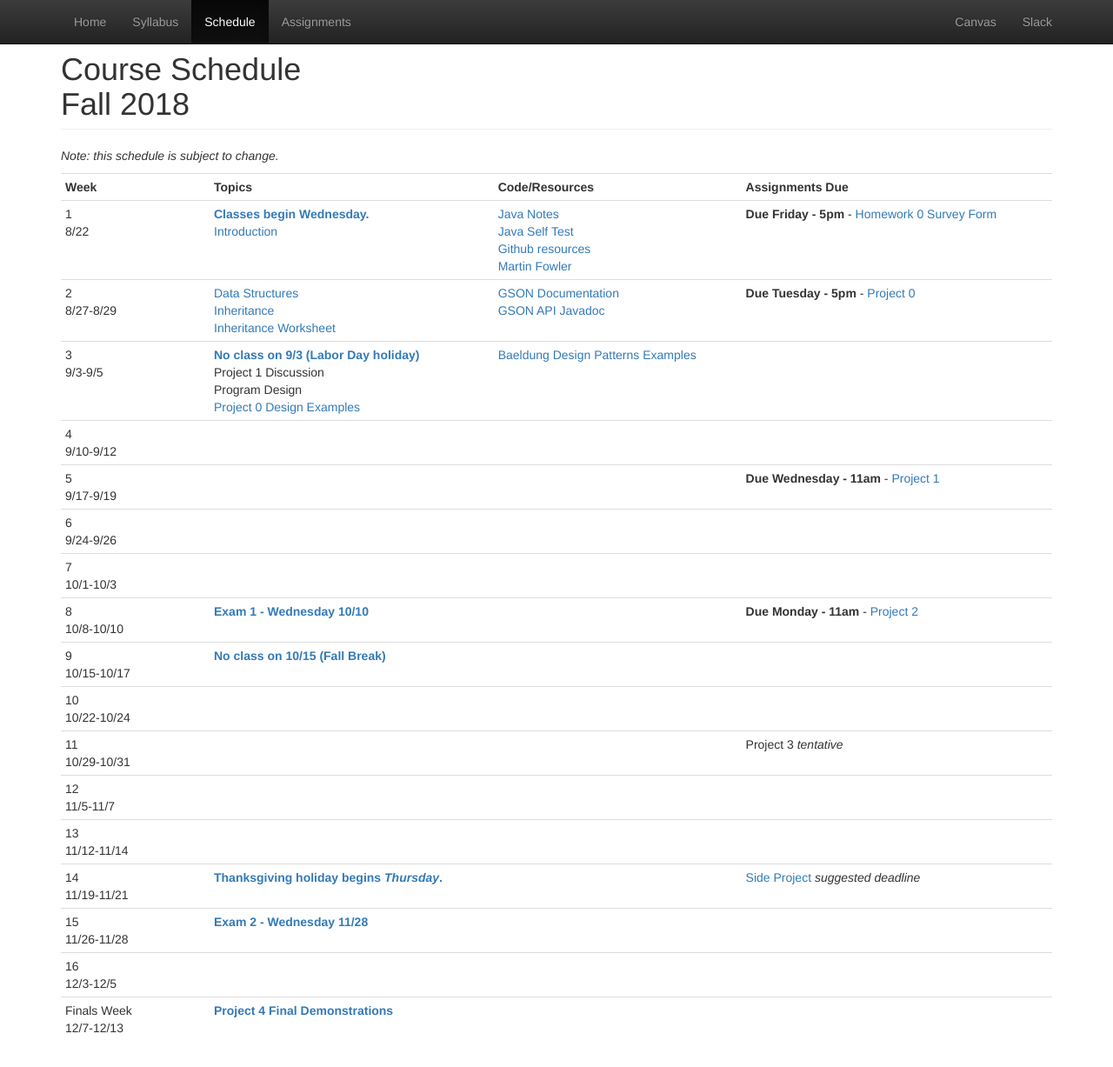
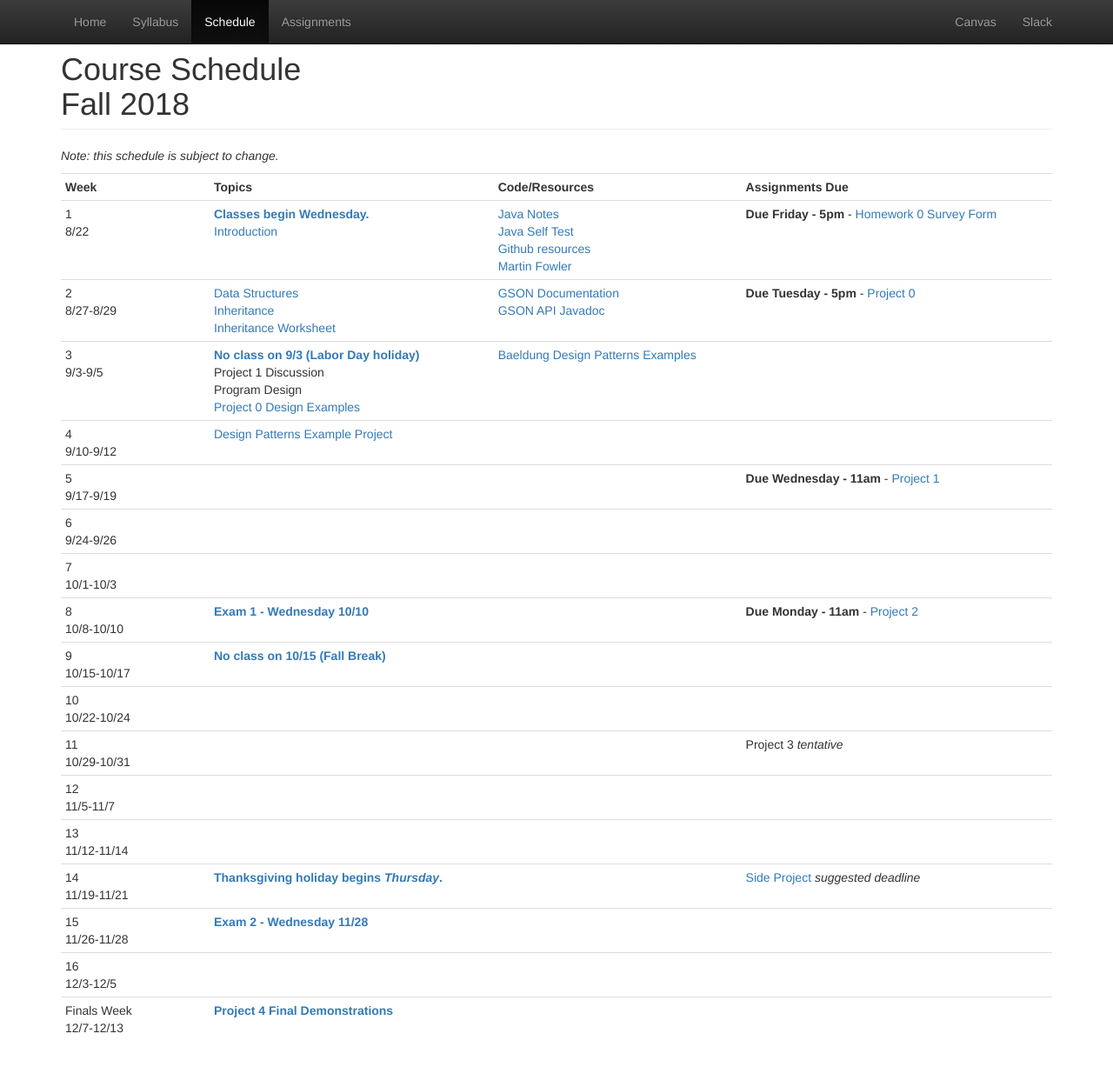
Before and after one commit to CS601-F18/cs601-f18.github.io, a Jekyll site: the page built from schedule.html, in a window 1280 px wide and 1237 px high. Shown: the top 1227 px of the window at 87% size. Built offline with Jekyll 4.4.1, drawn with Linux system fonts in a browser that asks for light colours.

Commit message:
adding fb graph project

```diff
--- a/schedule.html
+++ b/schedule.html
@@ -64,6 +64,7 @@ title: Schedule
 		<tr>
 			<td>4<br/>9/10-9/12</td>
 			<td>
+				<a href="https://github.com/CS601-F18/code-examples/tree/master/facebook-partial">Design Patterns Example Project</a><br/>
 			</td>
 			<td>
 			</td>
```
